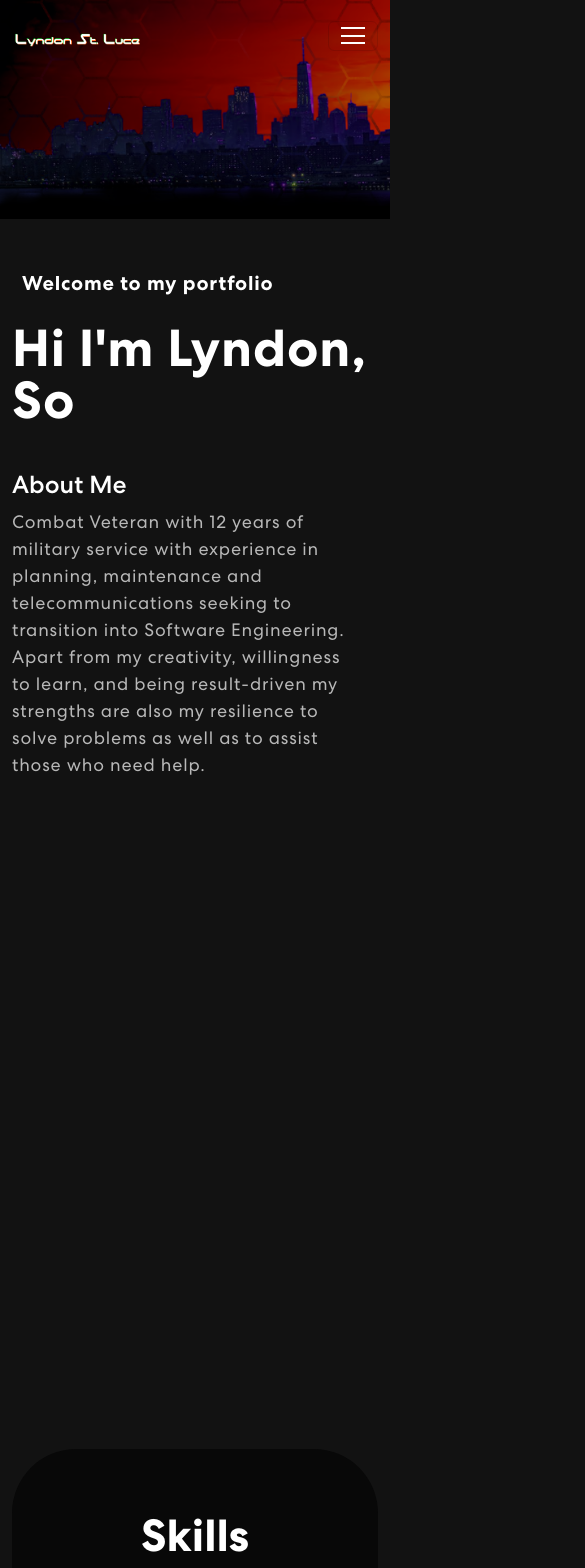
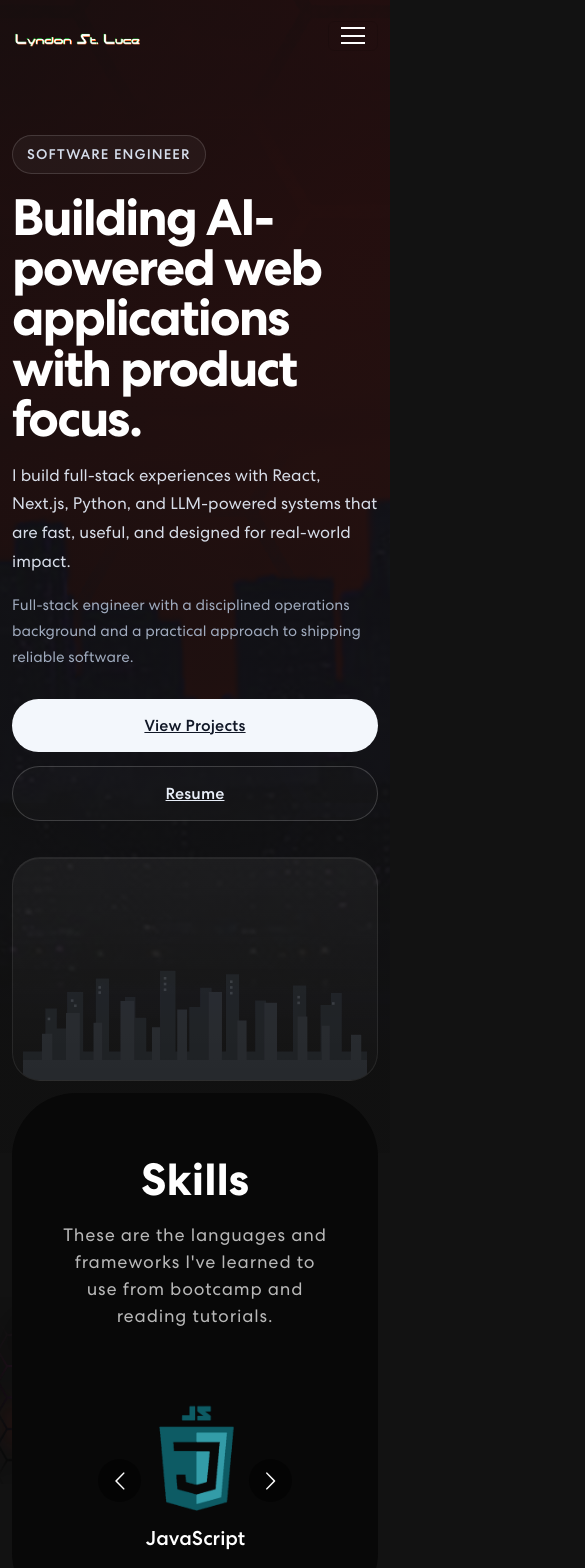
Before and after one commit to LyndonYRB/portfolio2022, a React (Create React App) app: page / in a window 390 px wide. Shown: the top 1568 px of the page, 585 px wide, since content can reach past the window. Built offline with nearby package versions, Linux system fonts and the light colour scheme.

Commit message:
implementing codex to repo

```diff
--- a/src/App.css
+++ b/src/App.css
@@ -235,57 +235,185 @@ nav.navbar .navbar-toggler[aria-expanded="true"] .navbar-toggler-icon {
 /* Banner CSS */
 .banner {
   margin-top: 0;
-  padding: 260px 0 100px 0;
+  padding: 190px 0 120px 0;
   background-image: url('./materials/banner-bg.png');
   background-position: top center;
-  background-size: contain;
+  background-size: cover;
   background-repeat: no-repeat;
-
+  position: relative;
 }
-.banner .tagline {
-  font-weight: 700;
-  letter-spacing: 0.8px;
-  padding: 8px 10px;
-  font-size: 20px;
-  margin-bottom: 16px;
-  display: inline-block;
+.banner::before {
+  content: "";
+  position: absolute;
+  inset: 0;
+  background: linear-gradient(180deg, rgba(18, 18, 18, 0.78) 0%, rgba(18, 18, 18, 0.92) 100%);
+  pointer-events: none;
+}
+.banner .container {
+  position: relative;
+  z-index: 1;
+}
+.banner-row {
+  min-height: 72vh;
+}
+.banner-copy {
+  max-width: 620px;
+}
+.banner-kicker {
+  display: inline-flex;
+  align-items: center;
+  padding: 8px 14px;
+  border: 1px solid rgba(255, 255, 255, 0.14);
+  border-radius: 999px;
+  background: rgba(255, 255, 255, 0.04);
+  color: #D4DCEA;
+  font-size: 14px;
+  font-weight: 500;
+  letter-spacing: 0.08em;
+  text-transform: uppercase;
+  margin-bottom: 24px;
 }
 .banner h1 {
-  font-size: 52px;
+  max-width: 11ch;
+  font-size: clamp(3.2rem, 6vw, 5.4rem);
   font-weight: 700;
-  letter-spacing: 0.8px;
-  line-height: 1;
-  margin-bottom: 20px;
-  display: block;
+  letter-spacing: -0.04em;
+  line-height: 0.98;
+  margin-bottom: 24px;
+  text-wrap: balance;
 }
-.banner p {
-  color: #B8B8B8;
-  font-size: 18px;
-  letter-spacing: 0.8px;
-  line-height: 1.5em;
-  width: 96%;
+.banner .banner-lead {
+  color: #D7DDE8;
+  font-size: 1.15rem;
+  line-height: 1.7;
+  max-width: 52ch;
+  margin-bottom: 18px;
 }
-.banner button {
-  color: #fff;
-  font-weight: 700;
-  font-size: 20px;
-  margin-top: 60px;
-  letter-spacing: 0.8px;
+.banner .banner-credibility {
+  color: #9FAABD;
+  font-size: 1rem;
+  line-height: 1.7;
+  max-width: 50ch;
+  margin-bottom: 36px;
+}
+.banner-actions {
   display: flex;
+  flex-wrap: wrap;
+  gap: 14px;
+}
+.banner-btn {
+  display: inline-flex;
   align-items: center;
+  justify-content: center;
+  min-width: 170px;
+  padding: 16px 24px;
+  border-radius: 999px;
+  font-size: 1rem;
+  font-weight: 500;
+  letter-spacing: 0.01em;
+  transition: background-color 0.2s ease, border-color 0.2s ease, color 0.2s ease, transform 0.2s ease;
 }
-.banner button svg {
-  font-size: 25px;
-  margin-left: 10px;
-  transition: 0.3s ease-in-out;
-  line-height: 1;
+.banner-btn:hover {
+  transform: translateY(-1px);
 }
-.banner button:hover svg {
-  margin-left: 25px;
+.banner-btn-primary {
+  background: #F3F7FC;
+  color: #111827;
+}
+.banner-btn-primary:hover {
+  color: #111827;
+  background: #FFFFFF;
+}
+.banner-btn-secondary {
+  border: 1px solid rgba(255, 255, 255, 0.18);
+  background: rgba(255, 255, 255, 0.02);
+  color: #E8EEF8;
+}
+.banner-btn-secondary:hover {
+  color: #FFFFFF;
+  border-color: rgba(255, 255, 255, 0.28);
+  background: rgba(255, 255, 255, 0.06);
+}
+.banner-visual {
+  display: flex;
+  justify-content: flex-end;
+}
+.banner-visual-frame {
+  width: min(100%, 520px);
+  min-height: 420px;
+  display: flex;
+  align-items: flex-end;
+  justify-content: center;
+  padding: 28px 10px 0;
+  border-radius: 36px;
+  background: linear-gradient(180deg, rgba(255, 255, 255, 0.05) 0%, rgba(255, 255, 255, 0.015) 100%);
+  border: 1px solid rgba(255, 255, 255, 0.08);
+  box-shadow: inset 0 1px 0 rgba(255, 255, 255, 0.06);
+  overflow: hidden;
+}
+.banner-skyline {
+  width: 100%;
+  max-width: 500px;
+  opacity: 0.4;
+  filter: saturate(0.7);
 }
 
-.txt-rotate > .wrap {
-  border-right: 0.08em solid #666;
+@media (max-width: 991px) {
+  .banner {
+    padding: 150px 0 90px 0;
+  }
+  .banner-row {
+    min-height: auto;
+    row-gap: 36px;
+  }
+  .banner-copy {
+    max-width: none;
+  }
+  .banner h1 {
+    max-width: 12ch;
+  }
+  .banner-visual {
+    justify-content: flex-start;
+  }
+  .banner-visual-frame {
+    width: 100%;
+    min-height: 300px;
+  }
+}
+
+@media (max-width: 767px) {
+  .banner {
+    padding: 135px 0 72px 0;
+  }
+  .banner-kicker {
+    margin-bottom: 18px;
+  }
+  .banner h1 {
+    max-width: none;
+    margin-bottom: 18px;
+  }
+  .banner .banner-lead {
+    font-size: 1.05rem;
+  }
+  .banner .banner-credibility {
+    font-size: 0.95rem;
+    margin-bottom: 28px;
+  }
+  .banner-actions {
+    flex-direction: column;
+    align-items: stretch;
+  }
+  .banner-btn {
+    width: 100%;
+  }
+  .banner-visual-frame {
+    min-height: 220px;
+    padding-top: 16px;
+    border-radius: 28px;
+  }
+  .banner-skyline {
+    opacity: 0.32;
+  }
 }
 
 /* Skills */
--- a/src/components/Banner.jsx
+++ b/src/components/Banner.jsx
@@ -1,85 +1,47 @@
-import { useState, useEffect } from "react";
 import { Col, Container, Row } from "react-bootstrap";
-
-import "animate.css";
-import TrackVisibility from "react-on-screen";
-import Carousel from "./Carousel";
+import skyline from "../materials/hero-skyline.svg";
 
 export const Banner = () => {
-  const [loopNum, setloopNum] = useState(0);
-  const [isDeleting, setIsDeleting] = useState(false);
-  const toRotate = ["Developer", "Soldier", "Artist"];
-  const [text, setText] = useState("");
-  const [delta, setDelta] = useState(300 - Math.random() * 200);
-  const period = 1500;
-
-  useEffect(() => {
-    let ticker = setInterval(() => {
-      tick();
-    }, delta);
-
-    return () => {
-      clearInterval(ticker);
-    };
-  }, [text]);
-
-  const tick = () => {
-    let i = loopNum % toRotate.length;
-    let fullText = toRotate[i];
-    let updatedText = isDeleting
-      ? fullText.substring(0, text.length - 1)
-      : fullText.substring(0, text.length + 1);
-
-    setText(updatedText);
-
-    if (isDeleting) {
-      setDelta((prevDelta) => prevDelta / 2);
-    }
-
-    if (!isDeleting && updatedText === fullText) {
-      setIsDeleting(true);
-      setDelta(period);
-    } else if (isDeleting && updatedText === "") {
-      setIsDeleting(false);
-      setloopNum(loopNum + 1);
-      setDelta(500);
-    }
-  };
-
   return (
     <section className="banner" id="home">
       <Container>
-        <Row className="align-items-center">
-          <Col xs={12} md={7} xl={7}>
-            <TrackVisibility>
-              {({ isVisible }) => (
-                <div
-                  className={
-                    isVisible ? "animate__animated animate__fadeIn" : ""
-                  }
+        <Row className="align-items-center banner-row">
+          <Col xs={12} lg={7}>
+            <div className="banner-copy">
+              <span className="banner-kicker">Software Engineer</span>
+              <h1>Building AI-powered web applications with product focus.</h1>
+              <p className="banner-lead">
+                I build full-stack experiences with React, Next.js, Python, and
+                LLM-powered systems that are fast, useful, and designed for
+                real-world impact.
+              </p>
+              <p className="banner-credibility">
+                Full-stack engineer with a disciplined operations background and
+                a practical approach to shipping reliable software.
+              </p>
+              <div className="banner-actions">
+                <a href="#project" className="banner-btn banner-btn-primary">
+                  View Projects
+                </a>
+                <a
+                  href="https://drive.google.com/file/d/1-eGog5EYTi0-4rvtedMNduqDQC3C8saQ/view?usp=sharing"
+                  className="banner-btn banner-btn-secondary"
                 >
-                  <span className="tagline">Welcome to my portfolio</span>
-                  <h1>
-                    {"Hi I'm Lyndon, "}
-
-                    <span className="wrap">{text}</span>
-                  </h1>
-                  <br></br>
-                  <h2>About Me</h2>
-                  <p>
-                    Combat Veteran with 12 years of military service with
-                    experience in planning, maintenance and telecommunications
-                    seeking to transition into Software Engineering. Apart from
-                    my creativity, willingness to learn, and being result-driven
-                    my strengths are also my resilience to solve problems as
-                    well as to assist those who need help.
-                  </p>
-                </div>
-              )}
-            </TrackVisibility>
+                  Resume
+                </a>
+              </div>
+            </div>
           </Col>
-          <Col xs={12} md={7} xl={5}>
-            <Carousel />
+          <Col xs={12} lg={5}>
+            <div className="banner-visual" aria-hidden="true">
+              <div className="banner-visual-frame">
+                <img
+                  className="banner-skyline"
+                  src={skyline}
+                  alt=""
+                />
+              </div>
+            </div>
           </Col>
         </Row>
       </Container>
```
Also changed, not shown: src/materials/hero-skyline.svg (added).
